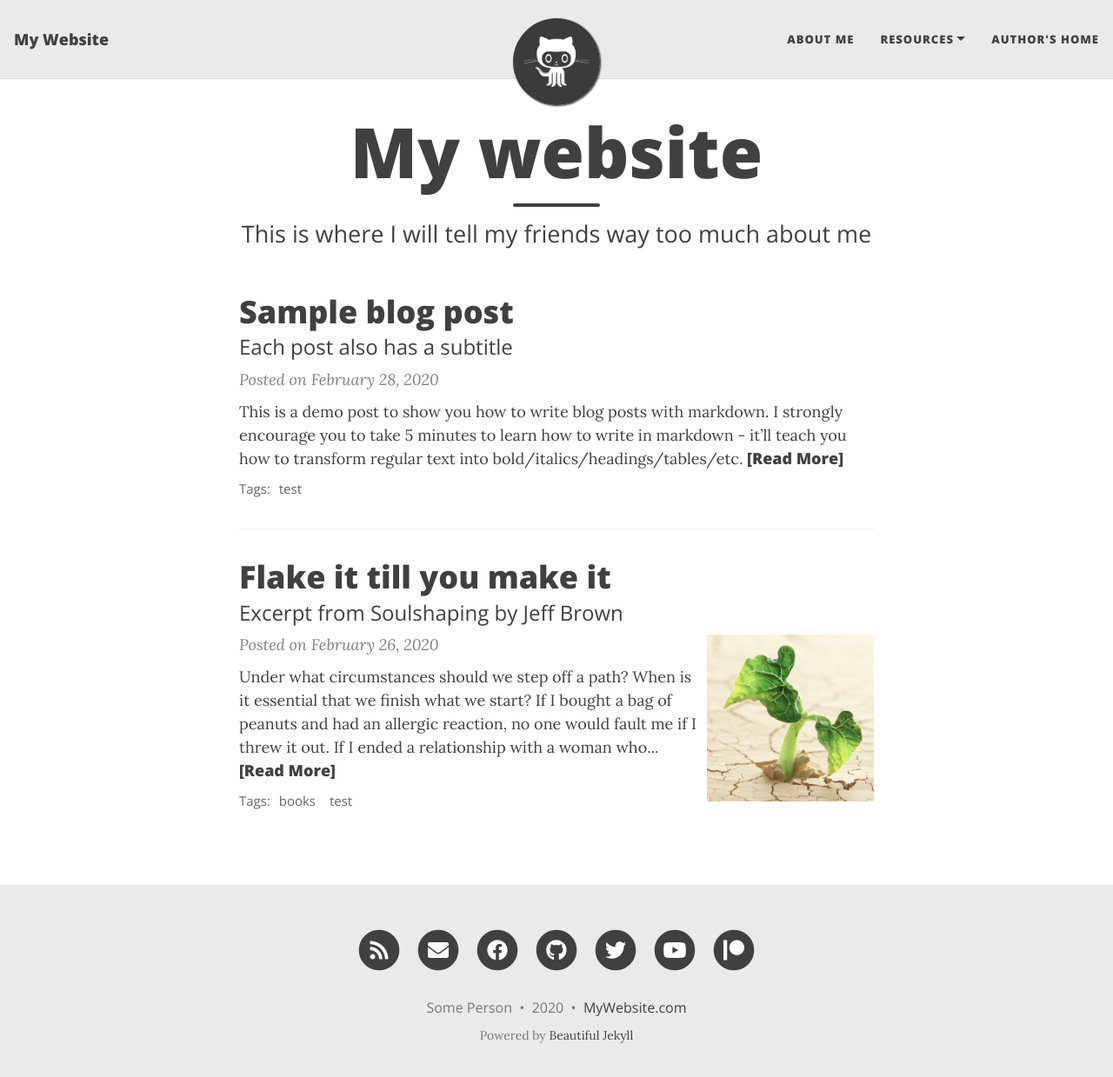
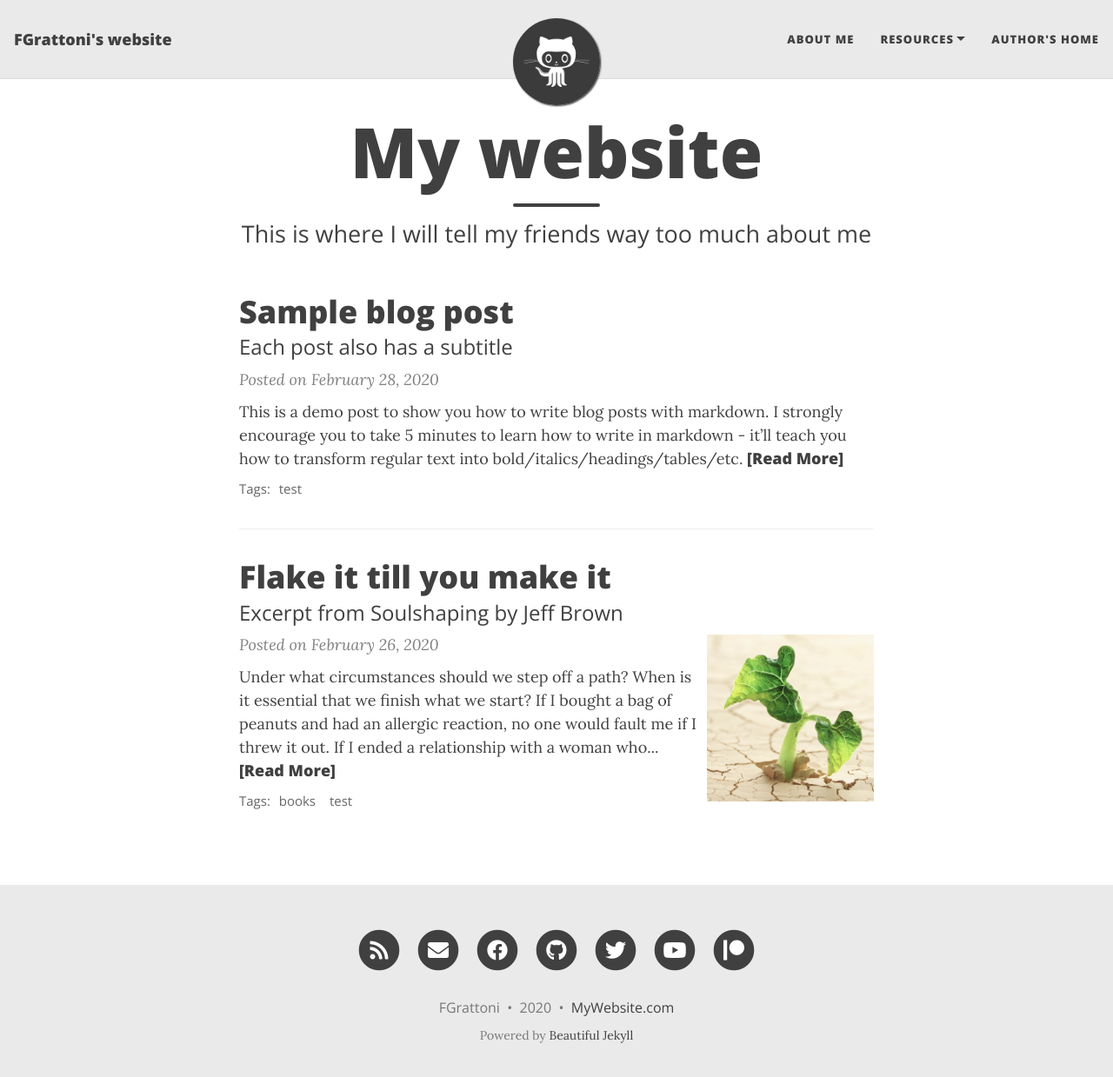
Before and after one commit to FGrattoni/FGrattoni.github.io, a Jekyll site: the page built from index.html, in a window 1280 px wide and 1252 px high. Shown: the top 1239 px of the window at 87% size. Built offline with Jekyll 4.4.1, drawn with Linux system fonts in a browser that asks for light colours; nearby versions of some CDN libraries; the list of posts is cut into pages by our own code.

Commit message:
Update Website name

```diff
--- a/_config.yml
+++ b/_config.yml
@@ -6,10 +6,10 @@
 # --- Required options --- #
 
 # Name of website
-title: My Website
+title: "FGrattoni's website"
 
 # Your name to show in the footer
-author: Some Person
+author: FGrattoni
 
 # --- List of links in the navigation bar --- #
 
```
